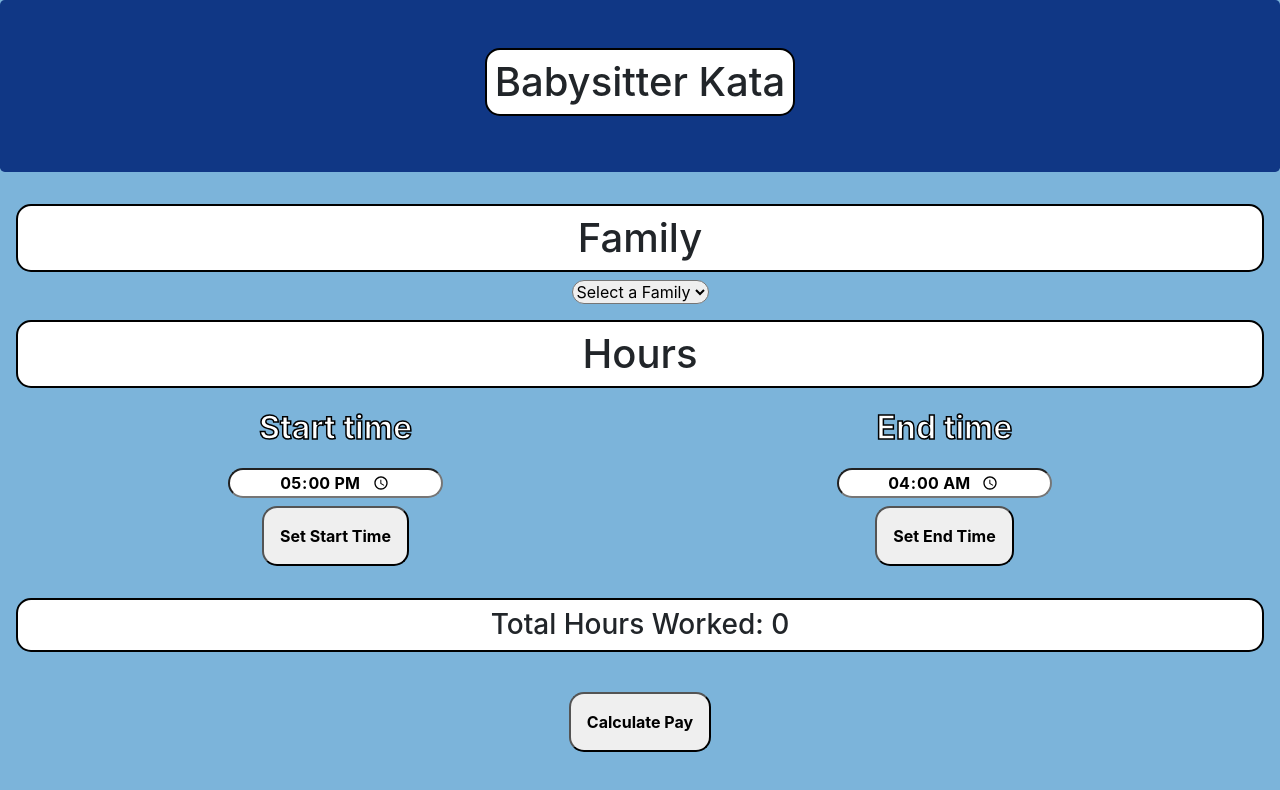
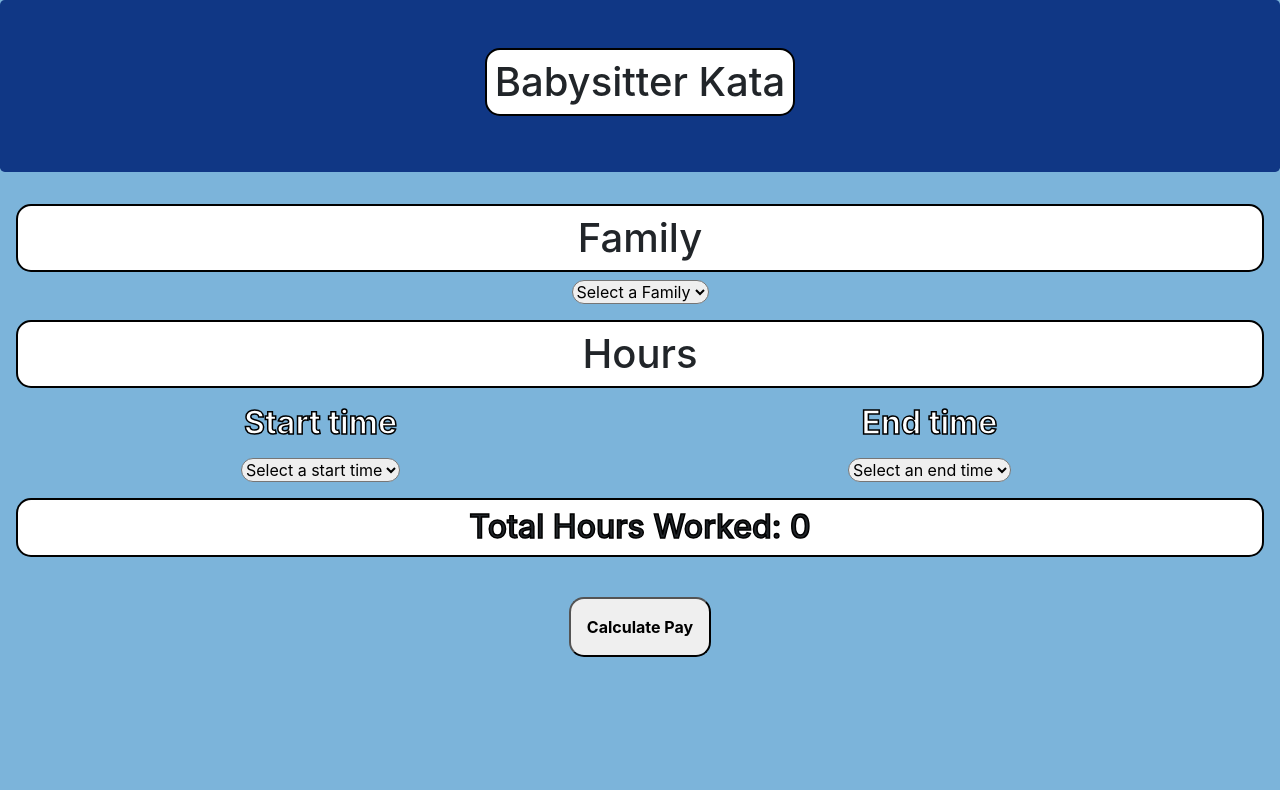
Before and after one commit to anonymokata/158e5ed4-2e46-11ea-8e41-3e128cb21645, a React (Create React App) app in the folder babysitter-kata/: page / in a window 1280 px wide. Shown: the top 790 px of the page. Built offline with nearby package versions, Linux system fonts and the light colour scheme.

Commit message:
modified hours and total components to function with a dropdown instead of an input field

```diff
--- a/babysitter-kata/src/App.css
+++ b/babysitter-kata/src/App.css
@@ -99,7 +99,7 @@ button, select {
   width: fit-content;
 }
 
-label {
+h3 {
   -webkit-text-stroke: black 1.5px;
   font-size: 2em;
 }
--- a/babysitter-kata/src/App.js
+++ b/babysitter-kata/src/App.js
@@ -12,6 +12,8 @@ function App() {
   const [hours, setHours] = useState(0);
   const [start, setStart] = useState('');
   const [end, setEnd] = useState('');
+  const [am, setAm] = useState('');
+  const [pm, setPm] = useState('');
   let startTime = '';
   let endTime = '';
   let day = 0;
@@ -22,11 +24,22 @@ function App() {
   }
   function checkStartTime(event) {
     event.preventDefault()
-    startTime = document.getElementById('startTime').value
-    if (parseInt(startTime) < 17 && parseInt(startTime) >= 4) {
+    console.log(typeof event.target, Object.values(event.target))
+    for (let item of Object.values(event.target)) {
+      console.log(item)
+      if (item.value === event.target.value) {
+        setAm(item.textContent)
+      }
+    }
+    console.log(typeof parseInt(event.target.value), parseInt(event.target.value))
+    startTime = event.target.value
+    console.log(typeof parseInt(startTime), parseInt(startTime))
+    // startTime = document.getElementById('startTime').value
+    if (startTime.includes('time')) {
       setModalMessage('Please enter a valid start time')
     } else {
       setStart(startTime)
+
       if (end !== '') {
         calculateHours(parseInt(startTime), parseInt(end))
       }
@@ -35,7 +48,14 @@ function App() {
   function checkEndTime(event) {
     event.preventDefault()
     day = 0
-    endTime = document.getElementById('endTime').value
+    endTime = event.target.value
+    // endTime = document.getElementById('endTime').value
+    for (let item of Object.values(event.target)) {
+      console.log(item)
+      if (item.value === event.target.value) {
+        setPm(item.textContent)
+      }
+    }
     let endInt = parseInt(endTime)
     let totalHours = endInt - parseInt(startTime)
     endInt <= 4 || endInt < start ? day = 1 : setHours(totalHours)
@@ -46,26 +66,39 @@ function App() {
     }
     if (start >= 17 && endInt <= start && day === 0) {
       setModalMessage('Please enter a valid end time')
-    } else if (endInt > 4) {
+    } else if (endInt > 4 && day === 1) {
       setModalMessage('End time must be no later than 4 am')
     } else {
       setEnd(endTime)
-      calculateHours(parseInt(start), parseInt(endTime))
+      return calculateHours(parseInt(start), parseInt(endTime))
     }
   }
   function calculateHours(start, end) {
     if (family === '') {
-      setModalMessage('Please select a family to babysit for')
+      setStart('')
+      setEnd('')
+      // setHours(0)
+      console.log('hours', hours)
+      return setModalMessage('Please select a family to babysit for')
     }
     if (start >= 17 && end > 17) {
+      console.log('start and end in the pm')
+      let totalHours = end - start
+      setHours(totalHours)
+      return hours
+    } else if (start >= 17 && end < 5) {
+      console.log('evening start, morning finish')
+      let eveningHours = 24 - start
+      let totalHours = eveningHours + end
+      setHours(totalHours)
+      return hours
+    } else if (start < 5 && end < 5) {
+      console.log('start and end in the am')
       let totalHours = end - start
       setHours(totalHours)
       return hours
     } else {
-      let eveningHours = 24 - start
-      let totalHours = eveningHours + end
-      setHours(totalHours)
-      return hours
+      return setModalMessage('Start time must be before end time')
     }
   }
   function setModalMessage(message) {
@@ -89,13 +122,18 @@ function App() {
         checkEndTime={checkEndTime}
         start={start}
         end={end}
+        am={am}
+        pm={pm}
         hours={hours} />
       <Total
         family={family}
         hours={hours}
         start={start}
         end={end}
-        setModalMessage={setModalMessage} />
+        day={day}
+        setModalMessage={setModalMessage}
+        checkStartTime={checkStartTime}
+        checkEndTime={checkEndTime} />
     </div>
   );
 }
--- a/babysitter-kata/src/components/Hours.js
+++ b/babysitter-kata/src/components/Hours.js
@@ -1,23 +1,33 @@
-import React from 'react'
+import React from 'react';
+import START from '../data/startHours'
+import END from '../data/endHours'
 
 function Hours(props) {
     return (
         <div className='row m-3'>
             <h1 className='col-12 p-2 bg-white titles'>Hours</h1>
-            <form className='col-12 timeForm'>
-                <div className="col-sm-12 col-md-6 form-group">
-                    <label className='font-weight-bold p-2 text-white' htmlFor="formControlRange">Start time</label>
-                    <input className='font-weight-bold px-5 mx-auto mb-2' type="time" id="startTime" min='17:00' defaultValue='17:00' required />
-                    <button className='font-weight-bold p-3 mx-auto mb-2' onClick={props.checkStartTime}>Set Start Time</button>
-                    {props.start !== '' ? <h3 className='mx-auto p-2 bg-white titles'>Start Time: {props.start}</h3> : <h3></h3>}
+            <div className='row col-12 timeForm'>
+                <div className='col-sm-12 col-md-6'>
+                    <h3 className='font-weight-bold p-2 text-white'>Start time</h3>
+                    <select className='mb-2' onChange={props.checkStartTime}>
+                        <option>Select a start time</option>
+                        {START.map((time) => (
+                            <option key={time.time} className='dropdown-item' value={time.value}>{time.time}</option>
+                        ))}
+                    </select>
+                    {props.start !== '' ? <h3 className='mx-auto p-2 bg-white titles'>Start Time: {props.am}</h3> : <h3></h3>}
                 </div>
-                <div className="col-sm-12 col-md-6 form-group">
-                    <label className='font-weight-bold p-2 text-white' htmlFor="formControlRange">End time</label>
-                    <input className='font-weight-bold px-5 mx-auto mb-2' type="time" id="endTime" max='04:00' defaultValue='04:00' required />
-                    <button className='font-weight-bold p-3 mx-auto mb-2' onClick={props.checkEndTime}>Set End Time</button>
-                    {props.end !== '' ? <h3 className='mx-auto p-2 bg-white titles'>End Time: {props.end}</h3> : <h3></h3>}
+                <div className='col-sm-12 col-md-6'>
+                    <h3 className='font-weight-bold p-2 text-white'>End time</h3>
+                    <select className='mb-2' onChange={props.checkEndTime}>
+                        <option>Select an end time</option>
+                        {END.map((time) => (
+                            <option key={time.time} className='dropdown-item' value={time.value}>{time.time}</option>
+                        ))}
+                    </select>
+                    {props.end !== '' ? <h3 className='mx-auto p-2 bg-white titles'>End Time: {props.pm}</h3> : <h3></h3>}
                 </div>
-            </form>
+            </div>
             <h3 className='col-12 mx-auto p-2 bg-white titles'>Total Hours Worked: {props.hours}</h3>
         </div>
     )
--- a/babysitter-kata/src/components/Total.js
+++ b/babysitter-kata/src/components/Total.js
@@ -5,6 +5,9 @@ function Total(props) {
     const [total, setTotal] = useState(0);
     let time = 0;
     function getKeyByValue(object, value) {
+        console.log('object:', object)
+        console.log('value:', value)
+        console.log(parseInt(Object.keys(object).find(key => object[key].includes(value))))
         return parseInt(Object.keys(object).find(key => object[key].includes(value)));
     };
     function calculateTotal() {
@@ -16,11 +19,22 @@ function Total(props) {
             return props.setModalMessage('Please select a start time');
         } else if (props.end === '') {
             return props.setModalMessage('Please select an end time');
+        } else if (props.start < props.end && props.day === 1) {
+            return props.setModalMessage('Start time must be before end time')
         }
+
         let family = familyPay[props.family]
+        console.log('family:', family)
+        console.log('start:', props.start, 'hours:', props.hours)
         for (let i = parseInt(props.start) + 1; i < parseInt(props.start) + 1 + props.hours; i++) {
+            console.log('i:', i)
             if (i === 24) {
+                console.log('its midnight')
                 time = '00:00';
+                finalTotal += getKeyByValue(family, time);
+            } else if (i < 5) {
+                // let x = i - 24
+                time = `0${i}:00`
                 finalTotal += getKeyByValue(family, time);
             } else if (i > 24) {
                 let x = i - 24
@@ -31,6 +45,7 @@ function Total(props) {
                 finalTotal += getKeyByValue(family, time);
             }
         }
+        console.log('final total', finalTotal)
         setTotal(finalTotal)
     };
     return (
--- /dev/null
+++ b/babysitter-kata/src/data/endHours.js
@@ -0,0 +1,48 @@
+const END = [
+    {
+        time: '06:00 pm',
+        value: 18
+    },
+    {
+        time: '07:00 pm',
+        value: 19
+    },
+    {
+        time: '08:00 pm',
+        value: 20
+    },
+    {
+        time: '09:00 pm',
+        value: 21
+    },
+    {
+        time: '10:00 pm',
+        value: 22
+    },
+    {
+        time: '11:00 pm',
+        value: 23
+    },
+    {
+        time: '12:00 am',
+        value: 0
+    },
+    {
+        time: '01:00 am',
+        value: 1
+    },
+    {
+        time: '02:00 am',
+        value: 2
+    },
+    {
+        time: '03:00 am',
+        value: 3
+    },
+    {
+        time: '04:00 am',
+        value: 4
+    },
+];
+
+export default END;
--- /dev/null
+++ b/babysitter-kata/src/data/startHours.js
@@ -0,0 +1,48 @@
+const START = [
+    {
+        time: '05:00 pm',
+        value: 17
+    },
+    {
+        time: '06:00 pm',
+        value: 18
+    },
+    {
+        time: '07:00 pm',
+        value: 19
+    },
+    {
+        time: '08:00 pm',
+        value: 20
+    },
+    {
+        time: '09:00 pm',
+        value: 21
+    },
+    {
+        time: '10:00 pm',
+        value: 22
+    },
+    {
+        time: '11:00 pm',
+        value: 23
+    },
+    {
+        time: '12:00 am',
+        value: 0
+    },
+    {
+        time: '01:00 am',
+        value: 1
+    },
+    {
+        time: '02:00 am',
+        value: 2
+    },
+    {
+        time: '03:00 am',
+        value: 3
+    },
+];
+
+export default START
```
Also changed, not shown: 2 other files (tests, documents, lock files or other folders).
